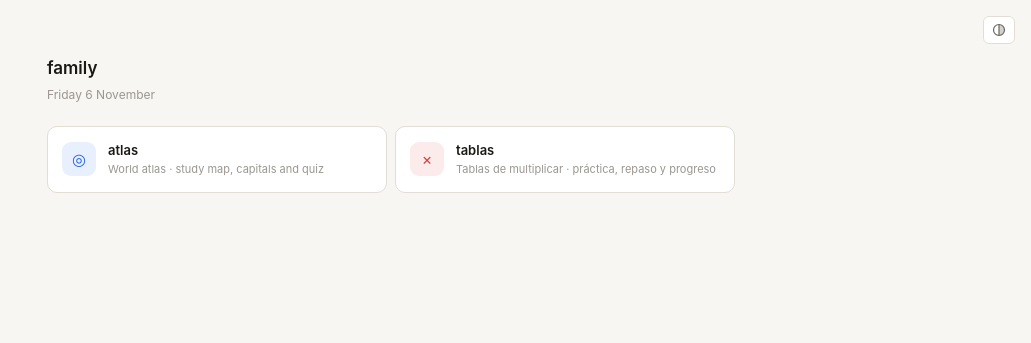
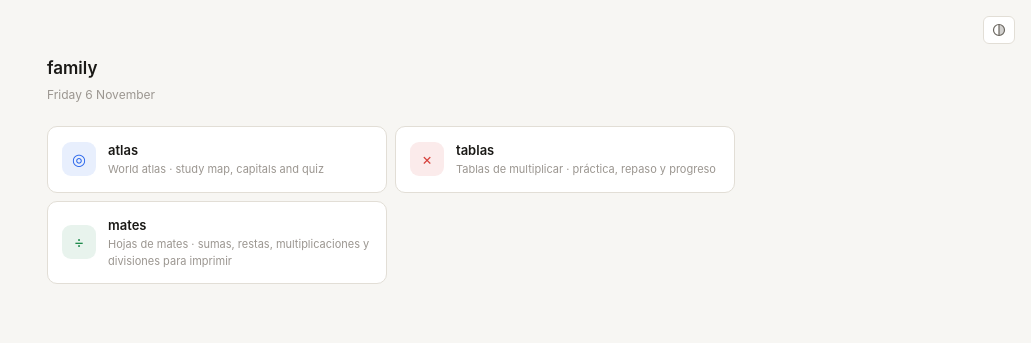
Before and after one commit to rfleiro/family-ops-dash, a plain HTML site: page index.html in a window 1280 px wide. Shown: the whole page, without its empty margins (249-1280 px from the left). Drawn offline with Linux system fonts and the light colour scheme.

Commit message:
hub: activar tarjeta mates

```diff
--- a/index.html
+++ b/index.html
@@ -47,7 +47,8 @@ function toggleTheme(){
 // To add a dashboard: create <id>/index.html, then add a row here.
 const DASHBOARDS = [
   { id:"atlas", name:"atlas", desc:"World atlas \u00b7 study map, capitals and quiz", path:"atlas/", icon:"\u25CE", color:"#2563EB", live:true },
-  { id:"tablas", name:"tablas", desc:"Tablas de multiplicar \u00b7 pr\u00e1ctica, repaso y progreso", path:"tablas/", icon:"\u00D7", color:"#D6403B", live:true }
+  { id:"tablas", name:"tablas", desc:"Tablas de multiplicar \u00b7 pr\u00e1ctica, repaso y progreso", path:"tablas/", icon:"\u00D7", color:"#D6403B", live:true },
+  { id:"mates", name:"mates", desc:"Hojas de mates \u00b7 sumas, restas, multiplicaciones y divisiones para imprimir", path:"mates/", icon:"\u00F7", color:"#1F8A4C", live:true }
 ];
 
 document.getElementById("hub").innerHTML =
```
